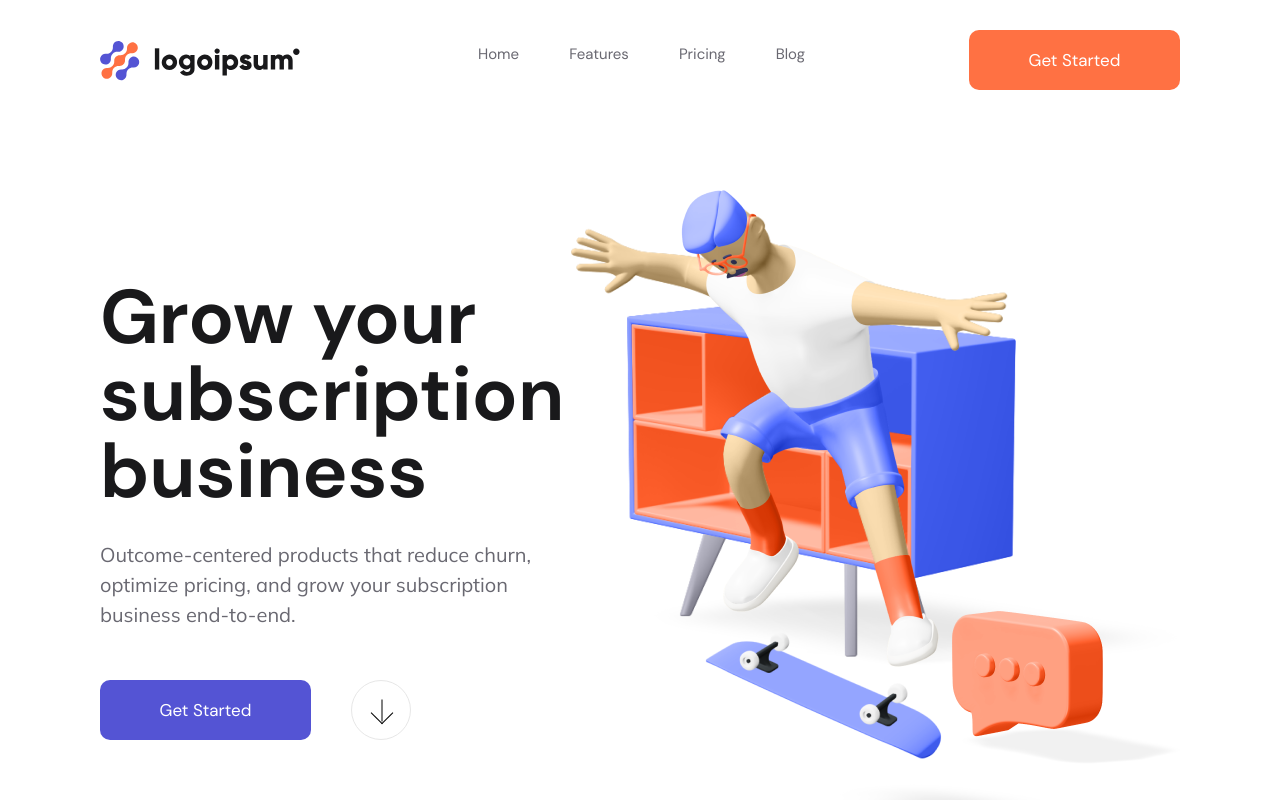
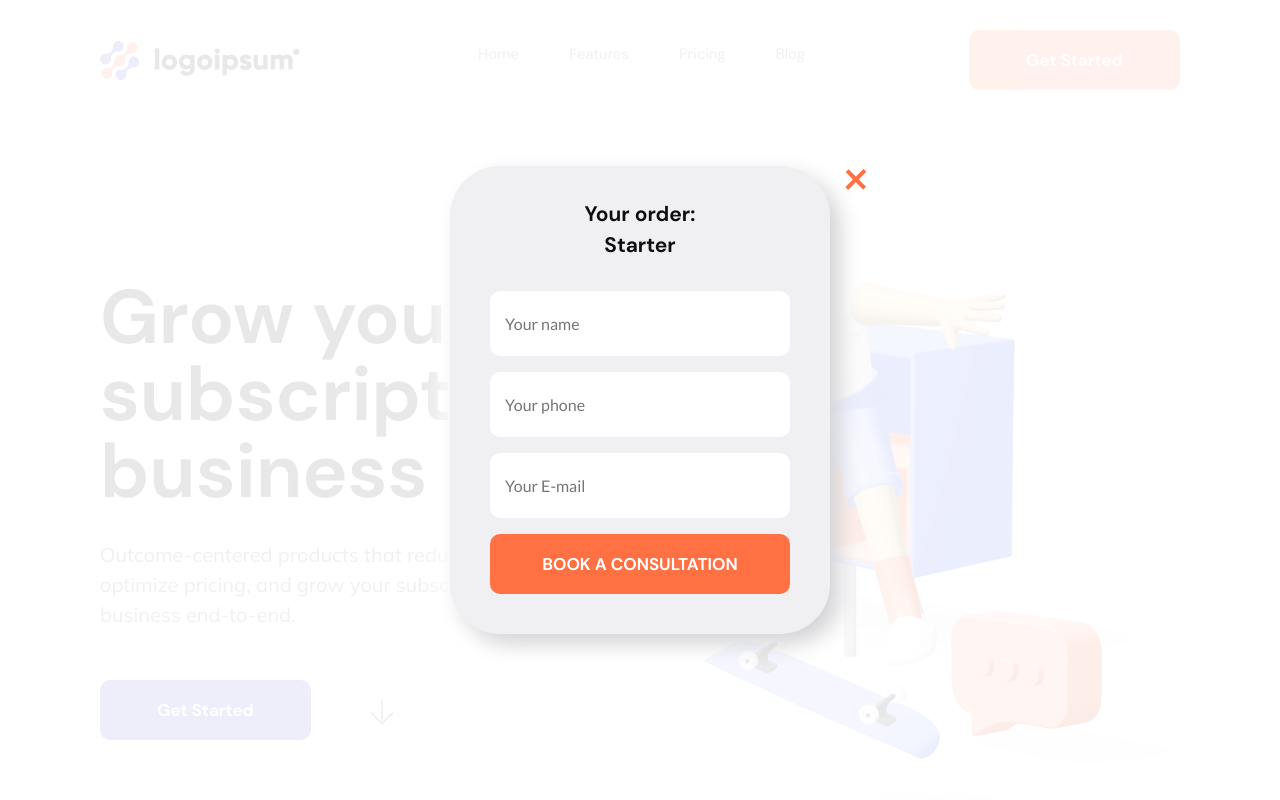
Before and after one commit to arturfrolov/taskHosting, a website: page src/index.html in a window 1280 px wide. Shown: the top 800 px of the page. Drawn offline with nearby package versions, Linux system fonts and the light colour scheme; files that its build step writes are made by us from their sources.

Commit message:
added an overlay and a modal window. Added interaction with the buttons of the plan section

```diff
--- a/src/index.html
+++ b/src/index.html
@@ -56,20 +56,20 @@
                         <li class="promo__item"><a href="#" class="promo__link">Blog</a></li>
                     </ul>
                 </nav>
-                <a class="button" href="#plan">Get Started</a>
+                <a class="button promo__button" href="#plan">Get Started</a>
             </header>
             <div class="promo__wrapper">
                 <h1 class="promo__title">Grow your subscription business</h1>
                 <div class="promo__subtitle">Outcome-centered products that reduce churn, optimize pricing, and grow your subscription business end-to-end.</div>
                 <div class="promo__buttons">
-                    <a class="button button_purple" href="#plan">Get Started</a>
+                    <a class="button button_purple promo__button" href="#plan">Get Started</a>
                     <a class="promo__arrow" href="#plan"></a>
                 </div>
                 <img src="img/promo.png" alt="promo_img" class="promo__img">
             </div>
         </div>
     </section>
-    <section class="companies">
+    <!-- <section class="companies">
         <div class="container">
             <div class="companies__wrapper">
                 <a href="#" class="companies__link"><img src="icons/company/1.svg" alt="first"></a>
@@ -79,8 +79,8 @@
                 <a href="#" class="companies__link"><img src="icons/company/5.svg" alt="fifth"></a>
             </div>
         </div>
-    </section>
-    <section class="subscription">
+    </section> -->
+    <!-- <section class="subscription">
         <div class="container">
             <div class="subscription__wrapper">
                 <img src="img/subscription.png" alt="subscription_img" class="subscription__img">
@@ -95,8 +95,8 @@
                 </form>
             </div>
         </div>
-    </section>
-    <section class="benefits">
+    </section> -->
+    <!-- <section class="benefits">
         <div class="container">
             <div class="benefits__wrapper">
                 <div class="benefits__item">
@@ -116,8 +116,8 @@
                 </div>
             </div>
         </div>
-    </section>
-    <section class="plan" id="plan">
+    </section> -->
+    <!-- <section class="plan" id="plan">
         <div class="container">
             <div class="plan__wrapper">
                 <h2 class="plan__title">Get the right plan for future product.</h2>
@@ -191,8 +191,21 @@
                 </div>
             </div>
         </div>
-    </section>
+    </section> -->
 
+    <div class="overlay">
+        <div class="modal" id="order">
+            <div class="modal__close">&times;</div>
+            <div class="modal__subtitle">Your order:</div>
+            <div class="modal__descr">Starter</div>
+            <form class="feed-form" action="#">
+                <input required name="name" placeholder="Your name" type="text">
+                <input required name="phone" placeholder="Your phone">
+                <input required name="email" placeholder="Your E-mail" type="email">
+                <button class="button button_submit">book a consultation</button>
+            </form>
+        </div>
+    </div>
     <script src="https://ajax.googleapis.com/ajax/libs/jquery/1.12.4/jquery.min.js"></script>
     <script src="js/script.js"></script>
 </body>
--- a/src/js/script.js
+++ b/src/js/script.js
@@ -3,6 +3,17 @@ $(document).ready(function(){
     $(this)
       .addClass('plan__tab_active').siblings().removeClass('plan__tab_active')
       .closest('div.container').find('div.plan__content').removeClass('plan__content_active').eq($(this).index()).addClass('plan__content_active');
+  });
+
+  $('.modal__close').on('click', function() {
+    $('.overlay, #order').fadeOut('fast');
+  });
+
+  $('.button__plan').each(function(i) {
+    $(this).on('click', function() {
+      $('#order .modal__descr').text($('.plan__name').eq(i).text());
+      $('.overlay, #order').fadeIn('slow');
+    });
   });
 });
 
--- a/src/sass/blocks/_benefits.scss
+++ b/src/sass/blocks/_benefits.scss
@@ -16,6 +16,7 @@
     }
     &__subheader {
         color: #19191B;
+        font-weight: 700;
         font-size: 24px;
         line-height: 36px;
         text-align: center;
--- a/src/sass/blocks/_buttons.scss
+++ b/src/sass/blocks/_buttons.scss
@@ -4,15 +4,13 @@
     border-radius: 10px;
     font-size: 17px;
     line-height: 20px;
+    font-weight: 700;
     color: #FFFFFF;
     text-align: center;
     text-decoration: none;
     display: flex;
     justify-content: center;
     align-items: center;
-    &:hover {
-        color: #FFFFFF;
-    }
     &_purple {
         // padding: 19px 60px;
         // width: 211px;
@@ -38,4 +36,9 @@
             border: none;
         }
     }
+    &_submit {
+        width: 100%;
+        height: 60px;
+        text-transform: uppercase;
+    }
 }
--- /dev/null
+++ b/src/sass/blocks/_media.scss
@@ -0,0 +1,21 @@
+@media (max-width: 1199px) {
+    .container {
+        max-width: 960px;
+    }
+}
+@media (max-width: 991px) {
+    .container {
+        max-width: 720px;
+    }
+}
+@media (max-width: 767px) {
+    .container {
+        max-width: 540px;
+    }
+}
+@media (max-width: 575px) {
+    .container {
+        width: 100%;
+        padding: 0 10px;
+    }
+}
--- /dev/null
+++ b/src/sass/blocks/_modal.scss
@@ -0,0 +1,64 @@
+.overlay {
+    // display: none;
+    display: block;
+    position: fixed;
+    width: 100%;
+    height: 100%;
+    top: 0;
+    background-color: rgba(255, 255, 255, 0.90);
+}
+.modal {
+    position: absolute;
+    top: 50%;
+    left: 50%;
+    transform: translate(-50%, -50%);
+    width: 380px;
+    min-height: 400px;
+    padding: 38px 40px 40px 40px;
+    border-radius: 50px;
+    background-color: #f0f0f3;
+    box-shadow: 10px 10px 21px #d3d3d6,
+                -10px -10px 21px #fff;
+    &__close {
+        position: absolute;
+        top: 0;
+        right: -40px;
+        font-size: 57px;
+        line-height: 22px;
+        color: var(--main-color);
+        cursor: pointer;
+    }
+    &__subtitle {
+        margin-bottom: 10px;
+        color: #0D0D0D;
+        font-weight: 700;
+        font-size: 21px;
+        line-height: 21px;
+        text-align: center;
+    }
+    &__descr {
+        color: #0D0D0D;
+        font-weight: 700;
+        font-size: 21px;
+        line-height: 21px;
+        text-align: center;
+    }
+}
+.feed-form {
+    display: flex;
+    flex-direction: column;
+    margin-top: 35px;
+    input {
+        height: 65px;
+        background: #FFFFFF;
+        border-radius: 10px;
+        border: none;
+        padding: 12px 15px 12px 15px;
+        margin-bottom: 16px;
+        color: #1D293F;
+        font-family: 'Lato';
+        font-weight: 500;
+        font-size: 16px;
+        line-height: 26px;
+    }
+}
--- a/src/sass/blocks/_promo.scss
+++ b/src/sass/blocks/_promo.scss
@@ -53,7 +53,7 @@
         grid-template-columns: 460px 610px;
         grid-template-rows: 320px 90px 155px;
         grid-auto-rows: minmax(60px, auto);
-        gap: 30px 11px;
+        gap: 30px 10px;
         img {
             object-fit: cover;
         }
@@ -121,4 +121,9 @@
             background-color: var(--main-color);
         }
     }
+    &__button {
+        &:hover {
+            color: #FFFFFF;
+        }
+    }
 }
--- a/src/sass/style.scss
+++ b/src/sass/style.scss
@@ -21,3 +21,5 @@
 @import 'blocks/subscription';
 @import 'blocks/benefits';
 @import 'blocks/plan';
+@import 'blocks/modal';
+@import 'blocks/media';
```
Lines whose indentation alone changed are shown as unchanged.
